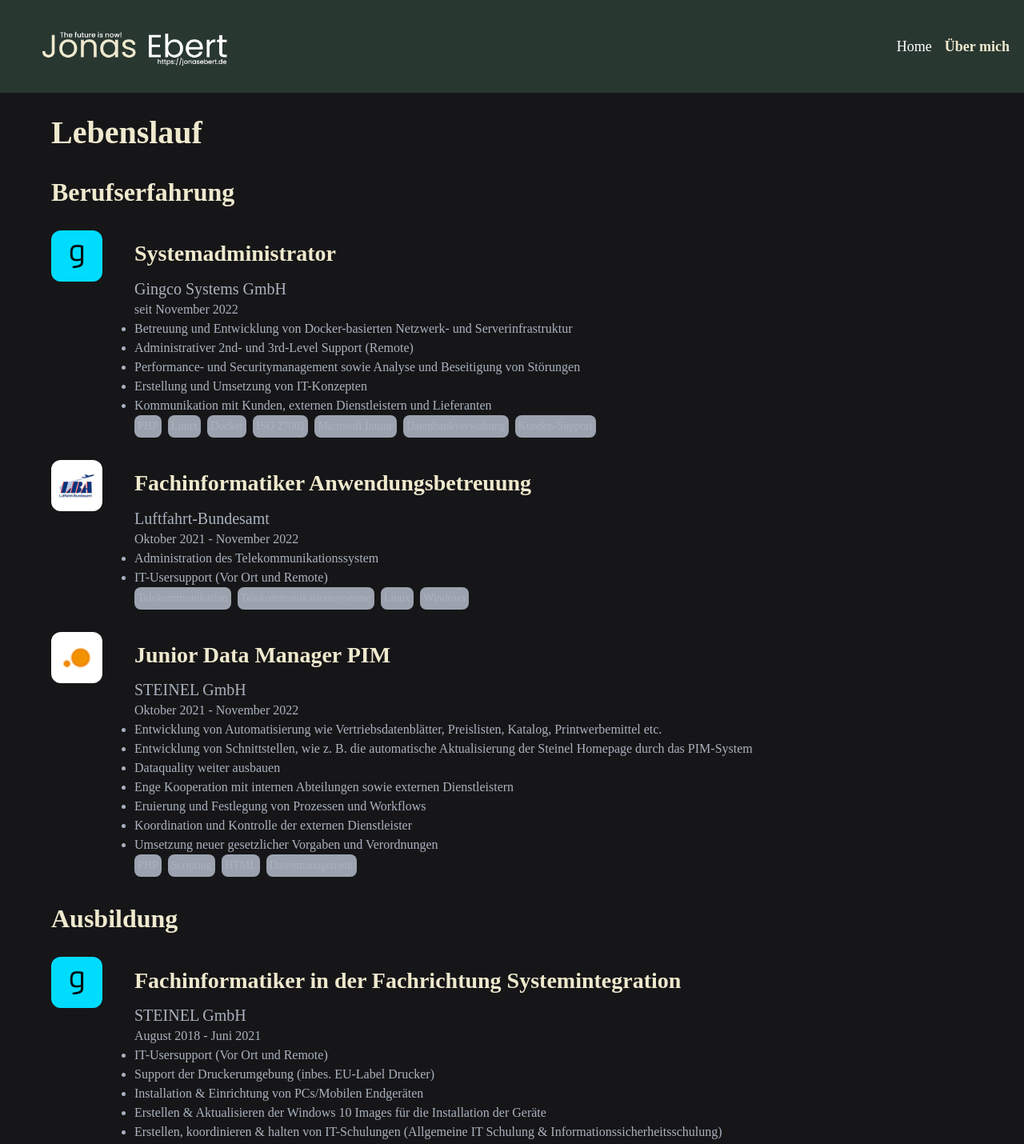
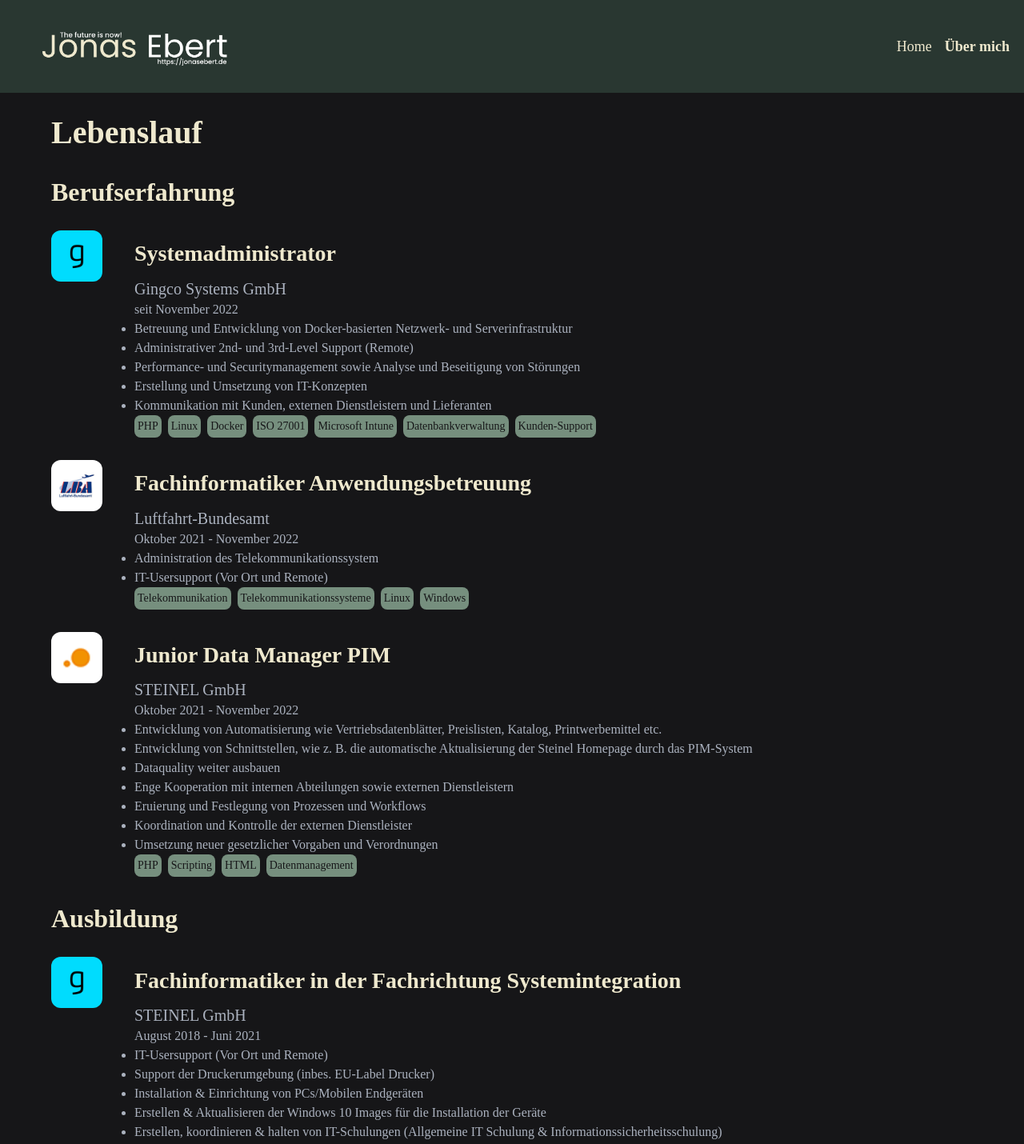
Before and after one commit to jonasebert/jonasebert.de, a SvelteKit app: page /about in a window 1280 px wide. Shown: the top 1430 px of the page at 80% size. Built offline with nearby package versions, Linux system fonts and the light colour scheme; a web font is replaced by a local one.

Commit message:
Moved colors from css to tailwind-config

```diff
--- a/src/app.css
+++ b/src/app.css
@@ -6,22 +6,10 @@
 @tailwind components;
 @tailwind utilities;
 
-/* Farbvariablen */
-:root {
-	--color-background-primary: #161618;
-	--color-background-accent: #293731;
-	--color-text-primary: #abb2bf;
-	--color-text-accent: #efe9ce;
-	--color-header-background: #293731;
-	--color-header-text: #ffffff;
-	--color-footer-top-background: #1e1e1e;
-	--color-footer-down-background: #0e0e0e;
-}
-
 /* Grundlegende Stile */
 body {
-	background-color: var(--color-background-primary);
-	color: var(--color-text-primary);
+	@apply bg-je-gray-500;
+	@apply text-je-gray-100;
 	font-family: 'Poppins';
 	margin: 0;
 }
@@ -42,7 +30,7 @@
 h1 {
 	font-size: 2.5em;
 	font-weight: bold;
-	color: var(--color-text-accent);
+	@apply text-je-sand;
 	margin-top: 0.5em;
 	margin-bottom: 0.5em;
 }
@@ -50,7 +38,7 @@
 h2 {
 	font-size: 2em;
 	font-weight: bold;
-	color: var(--color-text-accent);
+	@apply text-je-sand;
 	margin-top: 0.4em;
 	margin-bottom: 0.4em;
 }
@@ -58,7 +46,7 @@
 h3 {
 	font-size: 1.75em;
 	font-weight: bold;
-	color: var(--color-text-accent);
+	@apply text-je-sand;
 	margin-top: 0.3em;
 	margin-bottom: 0.3em;
 }
@@ -66,7 +54,7 @@
 h4 {
 	font-size: 1.5em;
 	font-weight: bold;
-	color: var(--color-text-primary);
+	@apply text-je-gray-100;
 	margin-top: 0.2em;
 	margin-bottom: 0.2em;
 }
@@ -74,7 +62,7 @@
 h5 {
 	font-size: 1.25em;
 	font-weight: bold;
-	color: var(--color-text-primary);
+	@apply text-je-gray-100;
 	margin-top: 0.15em;
 	margin-bottom: 0.15em;
 }
@@ -82,7 +70,7 @@
 h6 {
 	font-size: 1em;
 	font-weight: bold;
-	color: var(--color-text-primary);
+	@apply text-je-gray-100;
 	margin-top: 0.1em;
 	margin-bottom: 0.1em;
 }
@@ -98,25 +86,10 @@
 	font-weight: bold;
 }
 
-/* Akzent-Hintergrund */
-.accent-background {
-	background-color: var(--color-background-accent);
-}
-
-/* Akzent-Text */
-.accent-text {
-	color: var(--color-text-accent);
-}
-
-/* Akzent-Text kursiv */
-.accent-text-italic {
-	font-style: italic;
-}
-
 /* Button-Stile */
 button {
-	background-color: var(--color-background-accent);
-	color: var(--color-text-accent);
+	@apply bg-je-green-500;
+	@apply text-je-sand;
 	border: none;
 	padding: 10px 20px;
 	text-transform: uppercase;
@@ -126,8 +99,8 @@
 
 /* Button Hover-Effekt */
 button:hover {
-	background-color: var(--color-background-primary);
-	color: var(--color-text-primary);
+	@apply bg-je-gray-500;
+	@apply text-je-gray-100;
 }
 
 /* Header-Stile */
@@ -136,8 +109,8 @@
 	justify-content: space-between;
 	align-items: center;
 	overflow: hidden;
-	background-color: var(--color-header-background);
-	color: var(--color-header-text);
+	@apply bg-je-green-500;
+	@apply text-je-sand;
 	padding: 20px 10px;
 }
 
@@ -170,7 +143,6 @@
 /* Header-Link Hover- und Aktiv-Stile */
 .header a:hover,
 .header a.active {
-	color: var(--color-text-accent);
 	font-weight: bold;
 }
 
@@ -269,7 +241,7 @@
 }
 
 .footer-top {
-	background-color: var(--color-footer-top-background);
+	@apply bg-je-gray-700;
 	flex-direction: row;
 }
 .footer-top div {
@@ -287,7 +259,7 @@
 }
 
 .footer-bottom {
-	background-color: var(--color-footer-down-background);
+	@apply bg-je-gray-900;
 	flex-direction: column;
 }
 .footer-bottom .social-media {
--- a/src/routes/about/+page.svelte
+++ b/src/routes/about/+page.svelte
@@ -8,7 +8,7 @@
 			<h1>Lebenslauf</h1>
 			<h2>Berufserfahrung</h2>
 			<div class="my-6 flex items-start">
-				<div class="flex justify-center items-center rounded-x1 w-16 h-16 shrink-0" style="background-color: #00dcfe;">
+				<div class="flex justify-center items-center rounded-x1 w-16 h-16 shrink-0 bg-je-gingco">
 					<img src="/logo_gingco.png" alt="Logo Gingco Systems" class="w-12 h-12" use:contextMenuAction>
 				</div>
 				<div class="ml-10 flex flex-col justify-between">
@@ -25,18 +25,18 @@
 						</ul>
 					</div>
 					<div class="flex flex-row flex-wrap">
-						<div class="text-sm rounded-lg bg-gray-400 py-1 px-1 mr-2 mb-1">PHP</div>
-						<div class="text-sm rounded-lg bg-gray-400 py-1 px-1 mr-2 mb-1">Linux</div>
-						<div class="text-sm rounded-lg bg-gray-400 py-1 px-1 mr-2 mb-1">Docker</div>
-						<div class="text-sm rounded-lg bg-gray-400 py-1 px-1 mr-2 mb-1">ISO 27001</div>
-						<div class="text-sm rounded-lg bg-gray-400 py-1 px-1 mr-2 mb-1">Microsoft Intune</div>
-						<div class="text-sm rounded-lg bg-gray-400 py-1 px-1 mr-2 mb-1">Datenbankverwaltung</div>
-						<div class="text-sm rounded-lg bg-gray-400 py-1 px-1 mr-2 mb-1">Kunden-Support</div>
+						<div class="text-sm rounded-lg bg-je-green-300 text-je-gray-500 py-1 px-1 mr-2 mb-1">PHP</div>
+						<div class="text-sm rounded-lg bg-je-green-300 text-je-gray-500 py-1 px-1 mr-2 mb-1">Linux</div>
+						<div class="text-sm rounded-lg bg-je-green-300 text-je-gray-500 py-1 px-1 mr-2 mb-1">Docker</div>
+						<div class="text-sm rounded-lg bg-je-green-300 text-je-gray-500 py-1 px-1 mr-2 mb-1">ISO 27001</div>
+						<div class="text-sm rounded-lg bg-je-green-300 text-je-gray-500 py-1 px-1 mr-2 mb-1">Microsoft Intune</div>
+						<div class="text-sm rounded-lg bg-je-green-300 text-je-gray-500 py-1 px-1 mr-2 mb-1">Datenbankverwaltung</div>
+						<div class="text-sm rounded-lg bg-je-green-300 text-je-gray-500 py-1 px-1 mr-2 mb-1">Kunden-Support</div>
 					</div>
 				</div>
 			</div>
 			<div class="my-6 flex items-start">
-				<div class="flex justify-center items-center rounded-x1 w-16 h-16 shrink-0" style="background-color: #fff;">
+				<div class="flex justify-center items-center rounded-x1 w-16 h-16 shrink-0 bg-white">
 					<img src="/logo_lba.png" alt="Logo Gingco Systems" class="w-12 h-12" use:contextMenuAction>
 				</div>
 				<div class="ml-10 flex flex-col justify-between">
@@ -50,15 +50,15 @@
 						</ul>
 					</div>
 					<div class="flex flex-row flex-wrap">
-						<div class="text-sm rounded-lg bg-gray-400 py-1 px-1 mr-2 mb-1">Telekommunikation</div>
-						<div class="text-sm rounded-lg bg-gray-400 py-1 px-1 mr-2 mb-1">Telekommunikationssysteme</div>
-						<div class="text-sm rounded-lg bg-gray-400 py-1 px-1 mr-2 mb-1">Linux</div>
-						<div class="text-sm rounded-lg bg-gray-400 py-1 px-1 mr-2 mb-1">Windows</div>
+						<div class="text-sm rounded-lg bg-je-green-300 text-je-gray-500 py-1 px-1 mr-2 mb-1">Telekommunikation</div>
+						<div class="text-sm rounded-lg bg-je-green-300 text-je-gray-500 py-1 px-1 mr-2 mb-1">Telekommunikationssysteme</div>
+						<div class="text-sm rounded-lg bg-je-green-300 text-je-gray-500 py-1 px-1 mr-2 mb-1">Linux</div>
+						<div class="text-sm rounded-lg bg-je-green-300 text-je-gray-500 py-1 px-1 mr-2 mb-1">Windows</div>
 					</div>
 				</div>
 			</div>
 			<div class="my-6 flex items-start">
-				<div class="flex justify-center items-center rounded-x1 w-16 h-16 shrink-0" style="background-color: #fff;">
+				<div class="flex justify-center items-center rounded-x1 w-16 h-16 shrink-0 bg-white">
 					<img src="/logo_steinel.png" alt="Logo Gingco Systems" class="w-12 h-12" use:contextMenuAction>
 				</div>
 				<div class="ml-10 flex flex-col justify-between">
@@ -77,17 +77,17 @@
 						</ul>
 					</div>
 					<div class="flex flex-row flex-wrap">
-						<div class="text-sm rounded-lg bg-gray-400 py-1 px-1 mr-2 mb-1">PHP</div>
-						<div class="text-sm rounded-lg bg-gray-400 py-1 px-1 mr-2 mb-1">Scripting</div>
-						<div class="text-sm rounded-lg bg-gray-400 py-1 px-1 mr-2 mb-1">HTML</div>
-						<div class="text-sm rounded-lg bg-gray-400 py-1 px-1 mr-2 mb-1">Datenmanagement</div>
+						<div class="text-sm rounded-lg bg-je-green-300 text-je-gray-500 py-1 px-1 mr-2 mb-1">PHP</div>
+						<div class="text-sm rounded-lg bg-je-green-300 text-je-gray-500 py-1 px-1 mr-2 mb-1">Scripting</div>
+						<div class="text-sm rounded-lg bg-je-green-300 text-je-gray-500 py-1 px-1 mr-2 mb-1">HTML</div>
+						<div class="text-sm rounded-lg bg-je-green-300 text-je-gray-500 py-1 px-1 mr-2 mb-1">Datenmanagement</div>
 					</div>
 				</div>
 			</div>
 
 			<h2>Ausbildung</h2>
 			<div class="my-6 flex items-start">
-				<div class="flex justify-center items-center rounded-x1 w-16 h-16 shrink-0" style="background-color: #00dcfe;">
+				<div class="flex justify-center items-center rounded-x1 w-16 h-16 shrink-0 bg-je-gingco">
 					<img src="/logo_gingco.png" alt="Logo Gingco Systems" class="w-12 h-12" use:contextMenuAction>
 				</div>
 				<div class="ml-10 flex flex-col justify-between">
@@ -105,15 +105,15 @@
 						</ul>
 					</div>
 					<div class="flex flex-row flex-wrap">
-						<div class="text-sm rounded-lg bg-gray-400 py-1 px-1 mr-2 mb-1">Windows</div>
-						<div class="text-sm rounded-lg bg-gray-400 py-1 px-1 mr-2 mb-1">Kunden-Support</div>
+						<div class="text-sm rounded-lg bg-je-green-300 text-je-gray-500 py-1 px-1 mr-2 mb-1">Windows</div>
+						<div class="text-sm rounded-lg bg-je-green-300 text-je-gray-500 py-1 px-1 mr-2 mb-1">Kunden-Support</div>
 					</div>
 				</div>
 			</div>
 
 			<h2>Ehrenamt</h2>
 			<div class="my-6 flex items-start">
-				<div class="flex justify-center items-center rounded-x1 w-16 h-16 shrink-0" style="background-color: #005538;">
+				<div class="flex justify-center items-center rounded-x1 w-16 h-16 shrink-0 bg-je-gruene-tanne">
 					<img src="/logo_gruene.svg" alt="Logo B'90/Die Grünen" class="w-12 h-12" use:contextMenuAction>
 				</div>
 				<div class="ml-10 flex flex-col justify-between">
@@ -123,7 +123,7 @@
 				</div>
 			</div>
 			<div class="my-6 flex items-start">
-				<div class="flex justify-center items-center rounded-x1 w-16 h-16 shrink-0" style="background-color: #005538;">
+				<div class="flex justify-center items-center rounded-x1 w-16 h-16 shrink-0 bg-je-gruene-tanne">
 					<img src="/logo_gruene.svg" alt="Logo B'90/Die Grünen" class="w-12 h-12" use:contextMenuAction>
 				</div>
 				<div class="ml-10 flex flex-col justify-between">
--- a/tailwind.config.js
+++ b/tailwind.config.js
@@ -1,6 +1,47 @@
 /** @type {import('tailwindcss').Config} */
+const colors = require('tailwindcss/colors')
+
 module.exports = {
-    content: [
-        './src/**/*.{svelte,js}',
-    ],
-}
+    content: ['./src/**/*.{html,js,svelte,ts}'],
+    theme: {
+        extend: {
+            colors: {
+                transparent: 'transparent',
+                current: 'currentColor',
+                'je-gray': {
+                    100: '#abb2bf',
+                    200: '#949ca9',
+                    300: '#7e8694',
+                    400: '#676f7e',
+                    500: '#161618',
+                    600: '#131315',
+                    700: '#0f0f10',
+                    800: '#0b0b0c',
+                    900: '#060607',
+                },
+                'je-green': {
+                    100: '#a3b5a6',
+                    200: '#8ca392',
+                    300: '#768f7e',
+                    400: '#5f7b6a',
+                    500: '#293731',
+                    600: '#25332c',
+                    700: '#202e26',
+                    800: '#1c2921',
+                    900: '#17241b',
+                },
+                'je-sand': '#efe9ce',
+                'je-gingco': '#00dcfe',
+                'je-gruene': {
+                    'tanne': '#005538',
+                    'klee': '#008939',
+                    'grashalm': '#8abd24',
+                    'sand': '#f5f1e9',
+                    'himmel': '#0ba1dd',
+                    'sonne': '#fff17a',
+                }
+            },
+        },
+    },
+    plugins: []
+};
```
